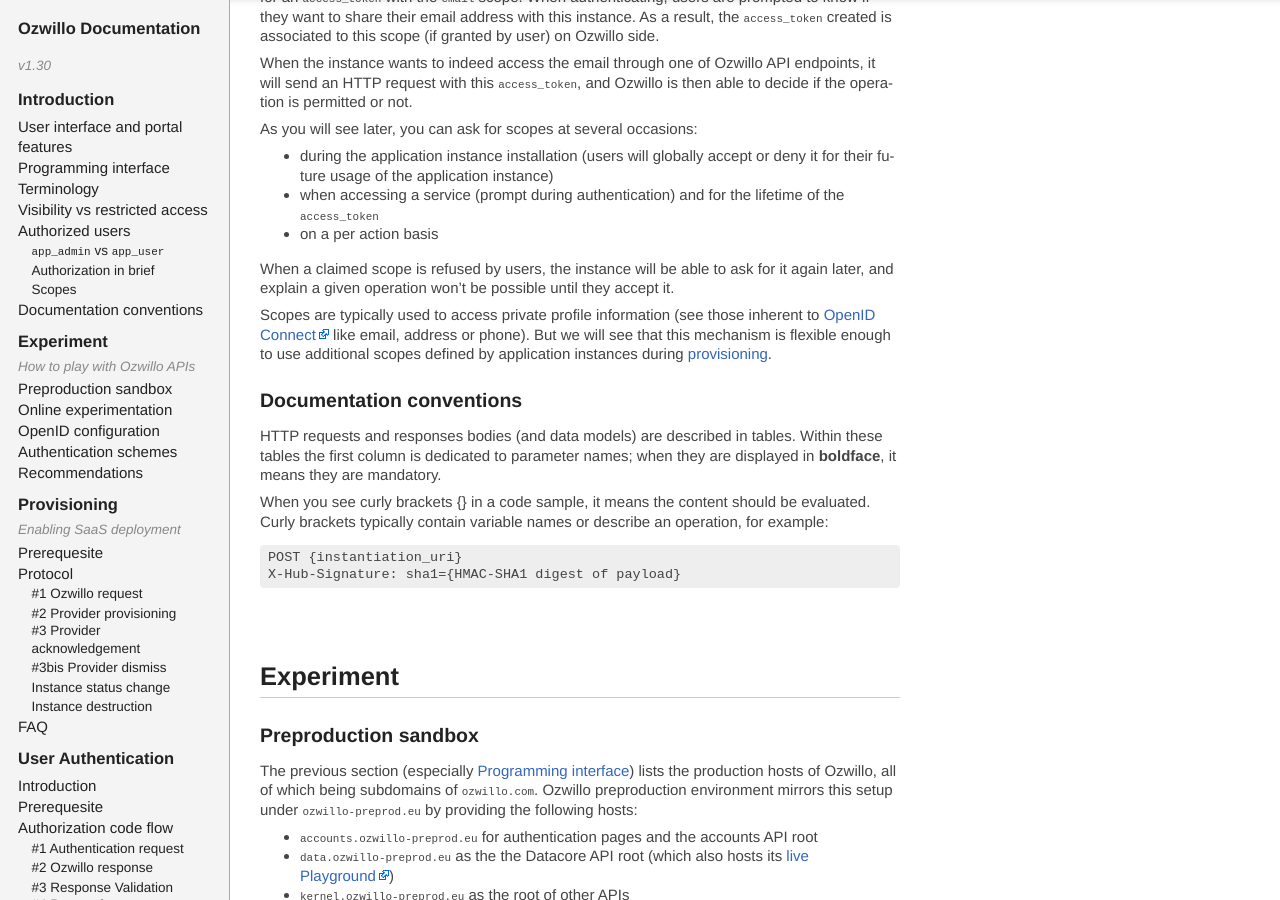
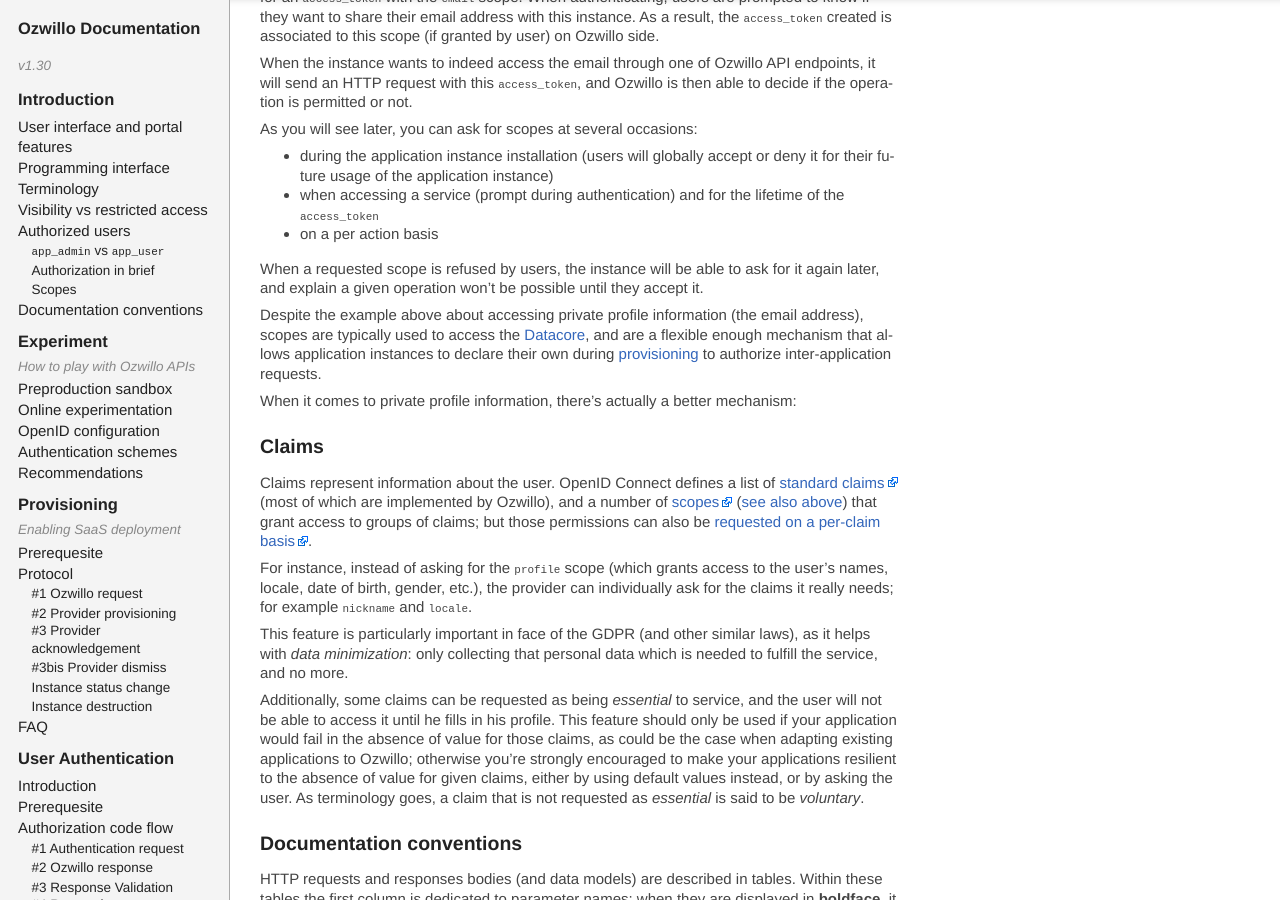
Before and after one commit to ozwillo/ozwillo-doc, a Jekyll site: the page built from index.html, in a window 1280 px wide and 900 px high, scrolled down 4467 px. Built offline with Jekyll 4.4.1, drawn with Linux system fonts in a browser that asks for light colours; some of the changed text lies outside the part shown.

Commit message:
Introduce the notion of "claims" and the claims request parameter
Fix other misuses (or now very confusing uses) of the verb "claim".

```diff
--- a/_includes/1-introduction.md
+++ b/_includes/1-introduction.md
@@ -140,7 +140,7 @@
 - if the service is `restricted:true` Ozwillo authentication will only succeed for an `app_admin` or `app_user` (you can rely on it)
 - if the service is `restricted:false` Ozwillo authentication will succeed even if the user is neither an `app_admin` nor a `app_user`, but the service will be notified of it
 
-There are other reasons for the authentication and authorization to fail: for instance users may refuse to accept the [scopes](#s1-scopes) claimed by your instance.
+There are other reasons for the authentication and authorization to fail: for instance users may refuse to accept the [scopes](#s1-scopes) or [claims](#s1-claims) requested by your instance.
 {: .focus .soft}
 
 If authentication is successful, your service will be given at the end of the [authorization code flow](#s4-auth-code-flow) two tokens:
@@ -171,9 +171,22 @@
 - when accessing a service (prompt during authentication) and for the lifetime of the `access_token`
 - on a per action basis
 
-When a claimed scope is refused by users, the instance will be able to ask for it again later, and explain a given operation won't be possible until they accept it.
+When a requested scope is refused by users, the instance will be able to ask for it again later, and explain a given operation won't be possible until they accept it.
 
-Scopes are typically used to access private profile information (see those inherent to <a href="https://openid.net/specs/openid-connect-basic-1_0.html#Scopes" target="_blank">OpenID Connect</a> like email, address or phone). But we will see that this mechanism is flexible enough to use additional scopes defined by application instances during [provisioning](#s3-3-provider-acknowledgement-scope).
+Despite the example above about accessing private profile information (the email address), scopes are typically used to access the [Datacore](#s5-datacore), and are a flexible enough mechanism that allows application instances to declare their own during [provisioning](#s3-3-provider-acknowledgement-scope) to authorize inter-application requests.
+
+When it comes to private profile information, there's actually a better mechanism:
+
+### Claims
+{: #s1-claims}
+
+Claims represent information about the user. OpenID Connect defines a list of <a href="https://openid.net/specs/openid-connect-core-1_0.html#StandardClaims" target="_blank">standard claims</a> (most of which are implemented by Ozwillo), and a number of <a href="https://openid.net/specs/openid-connect-core-1_0.html#ScopeClaims" target="_blank">scopes</a> ([see also above](#s1-scopes)) that grant access to groups of claims; but those permissions can also be <a href="https://openid.net/specs/openid-connect-core-1_0.html#ClaimsParameter" target="_blank">requested on a per-claim basis</a>.
+
+For instance, instead of asking for the `profile` scope (which grants access to the user's names, locale, date of birth, gender, etc.), the provider can individually ask for the claims it really needs; for example `nickname` and `locale`.
+
+This feature is particularly important in face of the GDPR (and other similar laws), as it helps with _data minimization_: only collecting that personal data which is needed to fulfill the service, and no more.
+
+Additionally, some claims can be requested as being _essential_ to service, and the user will not be able to access it until he fills in his profile. This feature should only be used if your application would fail in the absence of value for those claims, as could be the case when adapting existing applications to Ozwillo; otherwise you're strongly encouraged to make your applications resilient to the absence of value for given claims, either by using default values instead, or by asking the user. As terminology goes, a claim that is not requested as _essential_ is said to be _voluntary_.
 
 ### Documentation conventions
 {: #s1-conventions}
--- a/_includes/4-user-authentication.md
+++ b/_includes/4-user-authentication.md
@@ -87,7 +87,10 @@
 | prompt | whether to prompt the user for authentication and/or consent; value can be "none", "login", and/or "consent" (space separated) | string |
 | id_token_hint | ID Token previously issued by Ozwillo being passed as a hint about the expected user | JWT string |
 | max_age | allowable elapsed time in seconds since the last time the user was actively authenticated, failing that he'll be prompted to reauthenticate | integer |
+| claims | request that specific claims about the user be returned (only userinfo requested claims are handled, id_token is ignored) | JSON string |
 | ui_locales | user's preferred languages for the user interface (only used when not already authenticated) | string (BCP47 codes separated by spaces) |
+
+The <a href="https://openid.net/specs/openid-connect-core-1_0.html#ClaimsParameter" target="_blank">`claims` parameter</a> value is a URL-escaped JSON string following a precise structure. It should have a `userinfo` property (any other property than `userinfo` will be ignored), whose value is another JSON object. Properties of that other object are claim names (unrecognized names will be ignored, so beware of typos!), and values can either be `null` or a JSON object with an `essential` boolean property. A `null` value is equivalent to an `{"essential":false}` object, and the `essential` property tells Ozwillo that the claim is essential for the application (see the [introduction](#s1-claims) for what it means for a claim to be _essential_.)
 
 As a result, a request could look like:
 
@@ -95,14 +98,17 @@
 GET /a/auth?
  response_type=code
  &client_id={client_id}
- &scope=openid%20profile
+ &scope=openid
+ &claims=%7B%22userinfo%22%3A%7B%22nickname%22%3Anull%2C%22locale%22%3Anull%7D%7D
  &redirect_uri=https%3A%2F%2Fapp.example.com%2Fcb
  &state=security_token%3D{random_value}%26url%3Dhttps%3A%2F%2Fapp.example.com%2Fhome
  &nonce={another_random_value} HTTP/1.1
 Host: accounts.ozwillo-preprod.eu
 </pre>
 
-In this example, some characters (among space = & : /) have been URL-escaped.
+In this example, some characters (among which { " : , } / = &) have been URL-escaped.
+
+For instance, the `claims` value, URL-unescaped, reads `{"userinfo":{"nickname":null,"locale":null}}`, which requests the `nickname` and `locale` claims as _voluntary claims_.
 
 #### #2 Ozwillo response
 {: #s4-2-ozwillo-response}
@@ -111,9 +117,9 @@
 
 1. validate the incoming authentication request from step #1;
 2. authenticate the user;
-3. ask user to accept scopes claimed by the instance.
+3. ask user to consent to the scopes and claims requested by the instance.
 
-The user experience (points 2 and 3) may vary if previous interaction between the users and Ozwillo has occured or not: do they have an account (or do they have to register)? Are they currently logged to Ozwillo? Have they previously granted *this* instance to use *those* scopes? In particular, if all the answers to these questions are yes, 2 and 3 are validated silently by Ozwillo, meaning that no sign-in or grant web page is shown.
+The user experience (points 2 and 3) may vary if previous interaction between the users and Ozwillo has occured or not: do they have an account (or do they have to register)? Are they currently logged to Ozwillo? Have they previously granted *this* instance to use *those* scopes and/or claims? In particular, if all the answers to these questions are yes, 2 and 3 are validated silently by Ozwillo, meaning that no sign-in or consent web page is shown.
 
 In short, the authentication endpoint implements a rich behaviour and may not display the same user interface depending on an existing history between the end user and Ozwillo through a given web client.
 
--- a/_includes/6-api-reference.md
+++ b/_includes/6-api-reference.md
@@ -128,6 +128,8 @@
 | phone_number_verified | True if the user's phone number has been verified; potherwise false. | boolean | `phone` |
 | **updated_at** | Time the user's information was last updated, in seconds since Unix Epoch | number | `openid` |
 {: .request}
+
+Please note that the "included if scope" column is only indicative, in case you used to use scopes to access private profile information or you do not have the choice. You're strongly encouraged to request access to individual claims through the `claims` request parameter to the authentication endpoint (see the [authentication request](#s4-1-authentication-request)) instead.
 
 <hr/>
 
```
